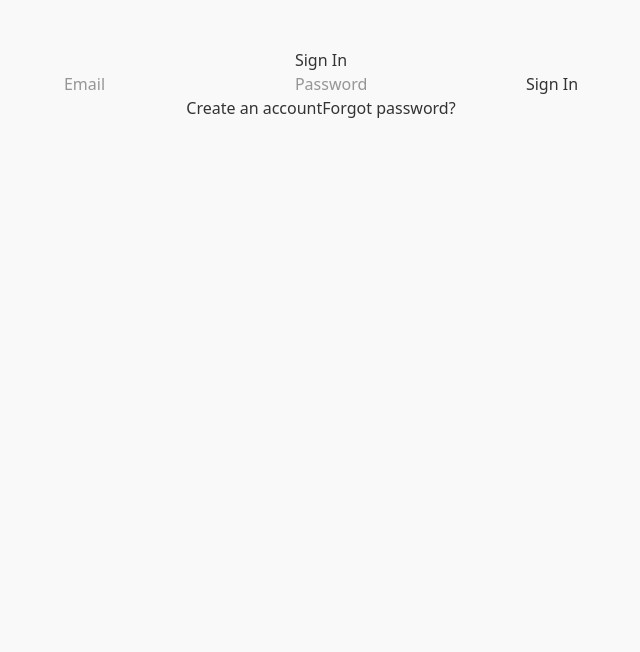
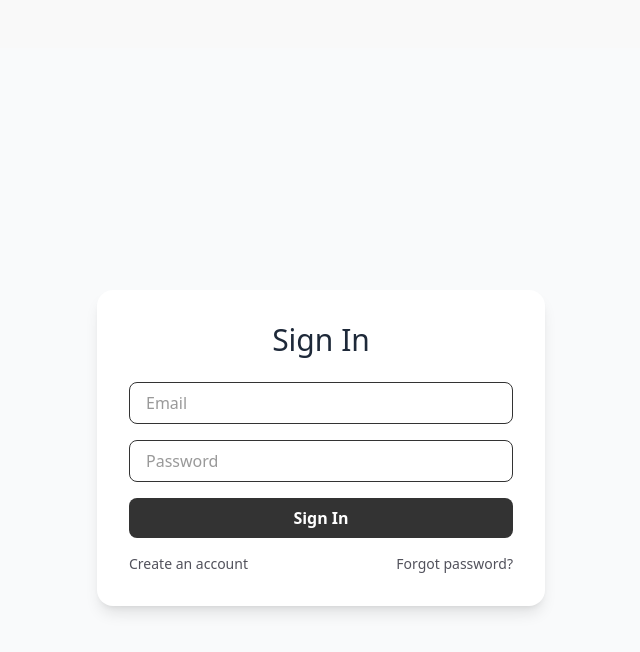
Before and after one commit to zhanglaura1/FitHub, a React (Vite) app in the folder fithub/: page /signin in a window 1280 px wide. Shown: the top 652 px of the page, without its empty margins (319-959 px from the left). Built offline with nearby package versions, Linux system fonts and the light colour scheme.

Commit message:
finished applying tailwind and basic styling of sign-in pages

```diff
--- a/fithub/src/Components/Post.jsx
+++ b/fithub/src/Components/Post.jsx
@@ -31,7 +31,7 @@ const Post = (props) => {
     };
 
     return (
-        <div className='flex flex-col gap-y-2 align-center bg-white rounded-md shadow-lg p-3 transition duration-200 ease-in-out hover:-translate-y-3'>
+        <div className='flex flex-col gap-y-2 align-center bg-white rounded-md shadow-lg px-6 py-3 transition duration-200 ease-in-out hover:-translate-y-3'>
             <Link to={"/visit-prof/" + props.userId}>@{user_name}</Link>
             <Link to={"../detail/" + props.id}>{imgUrl ? <img src={imgUrl} alt="fit photo" className="w-full max-h-[400px] rounded-md object-cover"/> : null}</Link>
             <div className="flex justify-between">
--- a/fithub/src/Pages/SignIn.jsx
+++ b/fithub/src/Pages/SignIn.jsx
@@ -34,22 +34,26 @@ const SignIn = () => {
     }
 
     return (
-        <div>
-            <h2>Sign In</h2>
-            {message && <p>{message}</p>}
-            {!showReset ?
-            (<><form onSubmit={handleSubmit}>
-                <input type="email" placeholder="Email" value={email} onChange={((e) => setEmail(e.target.value))} required/>
-                <input type="password" placeholder="Password" value={password} onChange={((e) => setPassword(e.target.value))} required/>
-                <button type="submit">Sign In</button>
-            </form>
-            <Link to="../signup">Create an account</Link>
-            <button type="button" onClick={() => setShowReset(true)}>Forgot password?</button></>)
-            : (<><form onSubmit={handlePasswordReset}>
-                    <input type="email" placeholder="Enter your email" value={resetEmail} onChange={(e) => setResetEmail(e.target.value)} required/>
-                    <button type="submit">Send Reset Email</button>
+        <div className="flex items-center justify-center min-h-screen bg-gray-50 px-4">
+            <div className="w-full max-w-md bg-white rounded-2xl shadow-lg p-8">
+                <h2 className="text-3xl text-center text-gray-800 mb-6">Sign In</h2>
+                {message && <p className="mb-4 text-sm text-center text-red-600">{message}</p>}
+                {!showReset ?
+                (<><form onSubmit={handleSubmit} className="space-y-4">
+                    <input className="w-full px-4 py-2 border rounded-lg focus:ring-2 focus:ring-indigo-500 focus:outline-none" type="email" placeholder="Email" value={email} onChange={((e) => setEmail(e.target.value))} required/>
+                    <input className="w-full px-4 py-2 border rounded-lg focus:ring-2 focus:ring-indigo-500 focus:outline-none" type="password" placeholder="Password" value={password} onChange={((e) => setPassword(e.target.value))} required/>
+                    <button className="cursor-pointer w-full py-2 bg-text text-white font-semibold rounded-lg hover:bg-zinc-600 transition" type="submit">Sign In</button>
                 </form>
-                <button type="button" onClick={() => setShowReset(false)}>Back to Sign In</button></>)}
+                <div className="mt-4 flex justify-between text-sm text-zinc-600">
+                    <Link className="hover:underline" to="../signup">Create an account</Link>
+                    <button className="hover:underline" type="button" onClick={() => setShowReset(true)}>Forgot password?</button></div></>)
+                : (<><form onSubmit={handlePasswordReset} className="space-y-4">
+                        <input className="w-full px-4 py-2 border rounded-lg focus:ring-2 focus:ring-indigo-500 focus:outline-none" type="email" placeholder="Enter your email" value={resetEmail} onChange={(e) => setResetEmail(e.target.value)} required/>
+                        <button className="w-full py-2 bg-text text-white font-semibold rounded-lg hover:bg-zinc-600 transition" type="submit">Send Reset Email</button>
+                    </form>
+                    <button className="mt-4 w-full py-2 bg-gray-200 text-gray-700 rounded-lg hover:bg-gray-300 transition" type="button" onClick={() => setShowReset(false)}>Back to Sign In</button></>)}
+
+            </div>
         </div>
     )
 }
--- a/fithub/src/Pages/SignUp.jsx
+++ b/fithub/src/Pages/SignUp.jsx
@@ -27,15 +27,17 @@ const SignUp = () => {
     }
 
     return (
-        <div>
-            <h2>Create an Account</h2>
-            <form onSubmit={handleSignUp}>
-                <input type="text" placeholder="User name" value={name} onChange={((e) => setName(e.target.value))} required/>
-                <input type="email" placeholder="Email" value={email} onChange={((e) => setEmail(e.target.value))} required/>
-                <input type="password" placeholder="Password" value={password} onChange={((e) => setPassword(e.target.value))} required/>
-                <input type="password" placeholder="Confirm Password" value={confirmPass} onChange={((e) => setConfirmPass(e.target.value))} required/>
-                <button type="submit">Create Account</button>
-            </form>
+        <div className="flex items-center justify-center min-h-screen bg-gray-50 px-4">
+            <div className="w-full max-w-md bg-white rounded-2xl shadow-lg p-8">
+                <h2 className="text-3xl text-center text-gray-800 mb-6">Create an Account</h2>
+                <form onSubmit={handleSignUp} className="space-y-4">
+                    <input className="w-full px-4 py-2 border rounded-lg focus:ring-2 focus:ring-indigo-500 focus:outline-none" type="text" placeholder="User name" value={name} onChange={((e) => setName(e.target.value))} required/>
+                    <input className="w-full px-4 py-2 border rounded-lg focus:ring-2 focus:ring-indigo-500 focus:outline-none" type="email" placeholder="Email" value={email} onChange={((e) => setEmail(e.target.value))} required/>
+                    <input className="w-full px-4 py-2 border rounded-lg focus:ring-2 focus:ring-indigo-500 focus:outline-none" type="password" placeholder="Password" value={password} onChange={((e) => setPassword(e.target.value))} required/>
+                    <input className="w-full px-4 py-2 border rounded-lg focus:ring-2 focus:ring-indigo-500 focus:outline-none" type="password" placeholder="Confirm Password" value={confirmPass} onChange={((e) => setConfirmPass(e.target.value))} required/>
+                    <button className="cursor-pointer w-full py-2 bg-text text-white font-semibold rounded-lg hover:bg-zinc-600 transition" type="submit">Create Account</button>
+                </form>
+            </div>
         </div>
     )
 }
```
